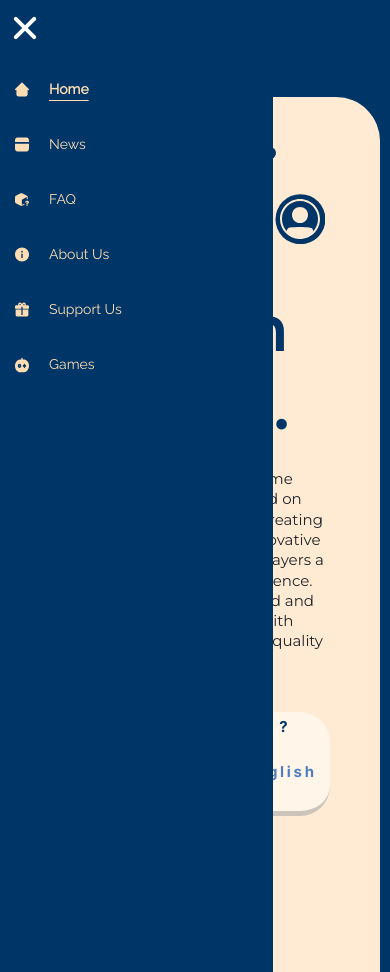
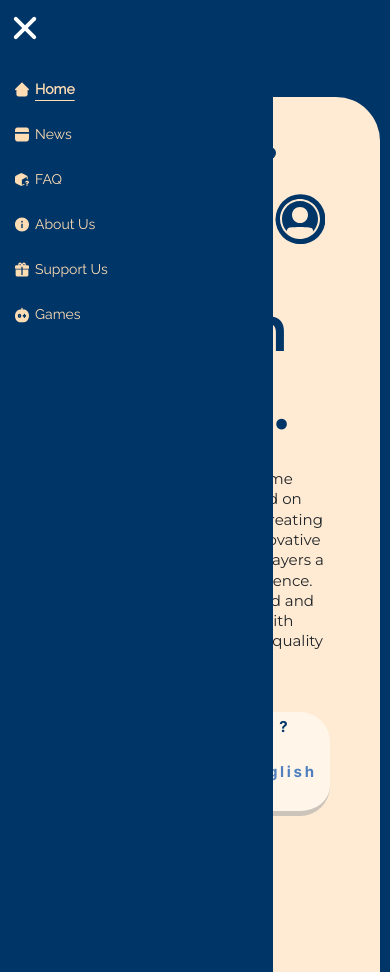
Before and after one commit to JSKUN2/groothstudio, a PHP site: page / in a window 390 px wide, after a click that opens the changed part. Run offline with PHP 8.4, Linux system fonts and the light colour scheme; some libraries are stand-ins or nearby versions.

Commit message:
Update style.css

```diff
--- a/style.css
+++ b/style.css
@@ -333,7 +333,7 @@ background-color: #FFEBD3;
       flex-direction: column;
       justify-content: start;
       height: 100%;
-      gap: 12px;
+      gap: 2px;
       margin-left: 15px;
       margin-top: 25%;
       padding: 0;
@@ -352,7 +352,7 @@ background-color: #FFEBD3;
   }
   .hiasmenu{
     display: block;
-    margin-right: 20px;
+    margin-right:6px;
   }
   .menu ul{
     text-align: left;
```
